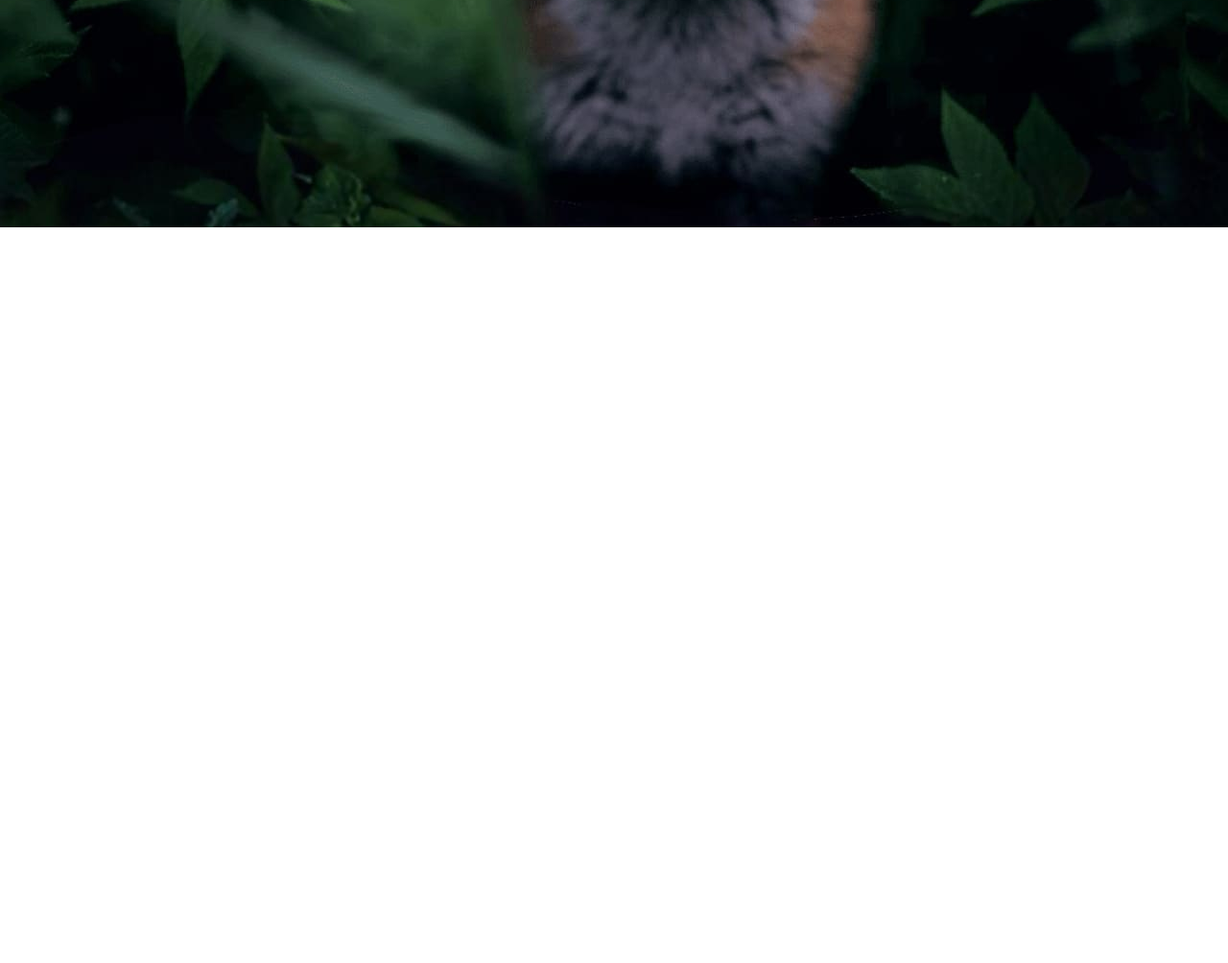
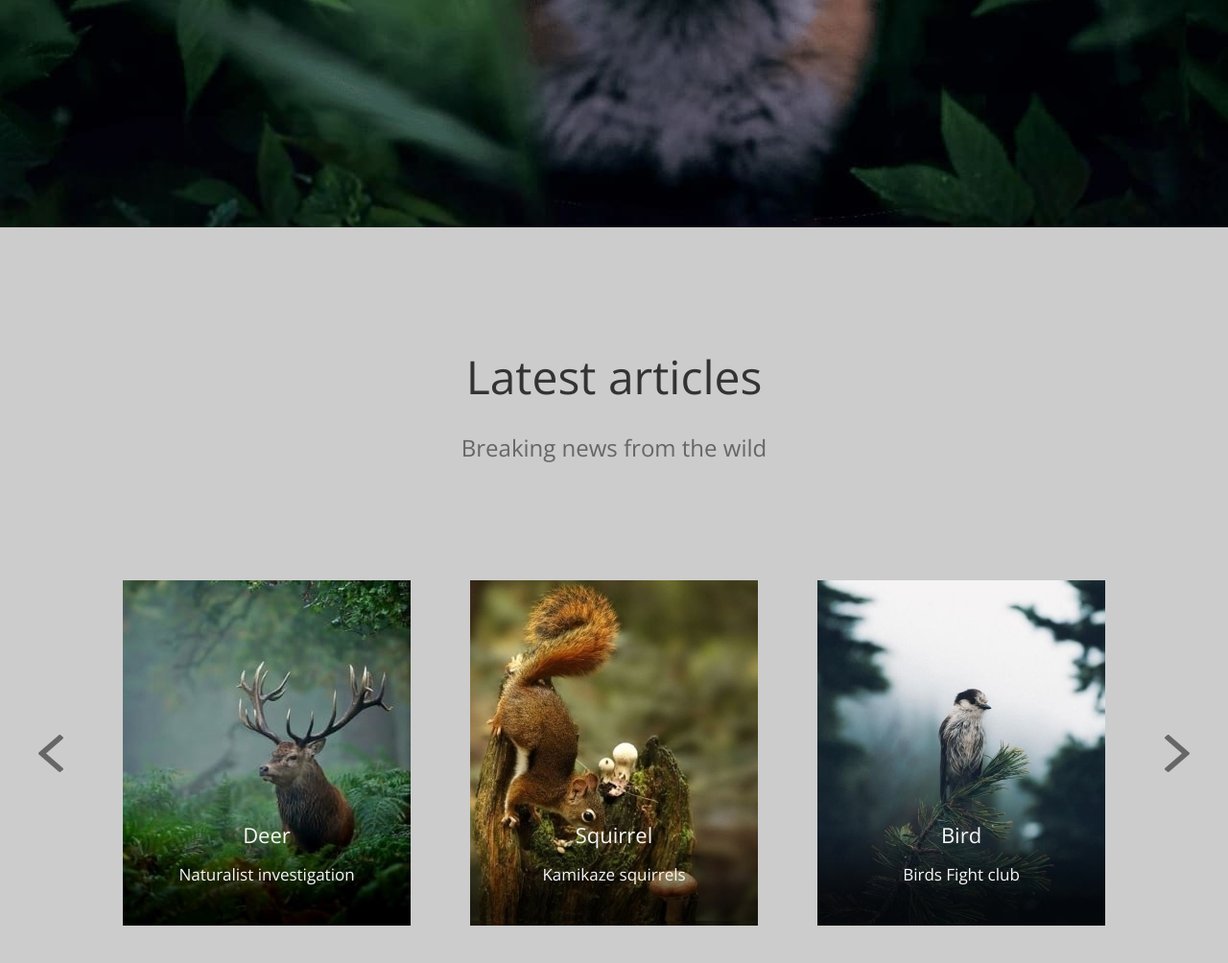
Before and after one commit to bulatovaa/wildlife, a plain HTML site: page index.html in a window 1280 px wide. Shown: the part 542-1546 px from the top of the page at 96% size. Before the commit the page ends 800 px from the top, so only its background shows below. Drawn offline with nearby package versions, Linux system fonts and the light colour scheme.

Commit message:
feat: create latest-article section

```diff
--- a/index.html
+++ b/index.html
@@ -35,6 +35,7 @@
                </nav>
            </div>
        </header>
+
        <section class="survival">
            <div class="container survival__wrapper">
                <h1 class="survival__title">Survival</h1>
@@ -42,6 +43,29 @@
                <button class="survival__button">Donate</button>
            </div>
        </section>
-   </div>
+    </div>
+
+    <section class="latest-articles">
+        <div class="container">
+            <h2 class="latest-articles__title">Latest articles</h2>
+            <p class="latest-articles__subtitle">Breaking news from the wild</p>
+            <div class="latest-articles__block">
+                <span class="arrow arrow-left"></span>
+                <div class="card latest-articles__item-1">
+                    <h4 class="card__title">Deer</h4>
+                    <p class="card__subtitle">Naturalist investigation</p>
+                </div>
+                <div class="card latest-articles__item-2">
+                    <h4 class="card__title">Squirrel</h4>
+                    <p class="card__subtitle">Kamikaze squirrels</p>
+                </div>
+                <div class="card latest-articles__item-3">
+                    <h4 class="card__title">Bird</h4>
+                    <p class="card__subtitle">Birds Fight club</p>
+                </div>
+                <span class="arrow arrow-right"></span>
+            </div>
+        </div>
+    </section>
 </body>
 </html>
--- a/style.css
+++ b/style.css
@@ -156,3 +156,83 @@ body {
 .survival__button:hover {
     background: #E39128;
 }
+
+.latest-articles {
+    padding: 120px 0;
+    background: #CCCCCC;
+}
+
+.latest-articles__title {
+    font-size: 4.8rem;
+    line-height: 7.2rem;
+    text-align: center;
+    color: #333333;
+
+    margin-bottom: 20px;
+}
+
+.latest-articles__subtitle {
+    font-size: 2.4rem;
+    line-height: 3.6rem;
+    text-align: center;
+    color: #666666;
+
+    margin-bottom: 120px;
+}
+
+.latest-articles__block {
+    display: flex;
+    justify-content: space-between;
+    align-items: center;
+}
+
+.arrow {
+    display: inline-block;
+    background: url("assets/img/latest-article/arrow.svg") no-repeat;
+    width: 26px;
+    height: 39px;
+
+    cursor: pointer;
+}
+
+.arrow-right {
+    transform: rotate(180deg);
+}
+
+.card {
+    width: 300px;
+    height: 360px;
+
+    display: flex;
+    flex-direction: column;
+    justify-content: flex-end;
+    align-items: center;
+}
+
+.card__title {
+    font-size: 2.2rem;
+    line-height: 3.6rem;
+    color: #F7F7F7;
+
+    margin-bottom: 10px;
+}
+
+.card__subtitle {
+    font-size: 1.7rem;
+    line-height: 2.7rem;
+    color: #F7F7F7;
+
+    margin-bottom: 40px;
+}
+
+.latest-articles__item-1 {
+    background: url("assets/img/latest-article/articles-1.jpg") no-repeat;
+}
+
+.latest-articles__item-2 {
+    background: url("assets/img/latest-article/articles-2.jpg") no-repeat;
+}
+
+.latest-articles__item-3 {
+    background: url("assets/img/latest-article/articles-3.jpg") no-repeat;
+}
```
Also changed, not shown: assets/img/latest-article/arrow.svg (added), assets/img/latest-article/articles-1.jpg (added), assets/img/latest-article/articles-2.jpg (added), assets/img/latest-article/articles-3.jpg (added).
